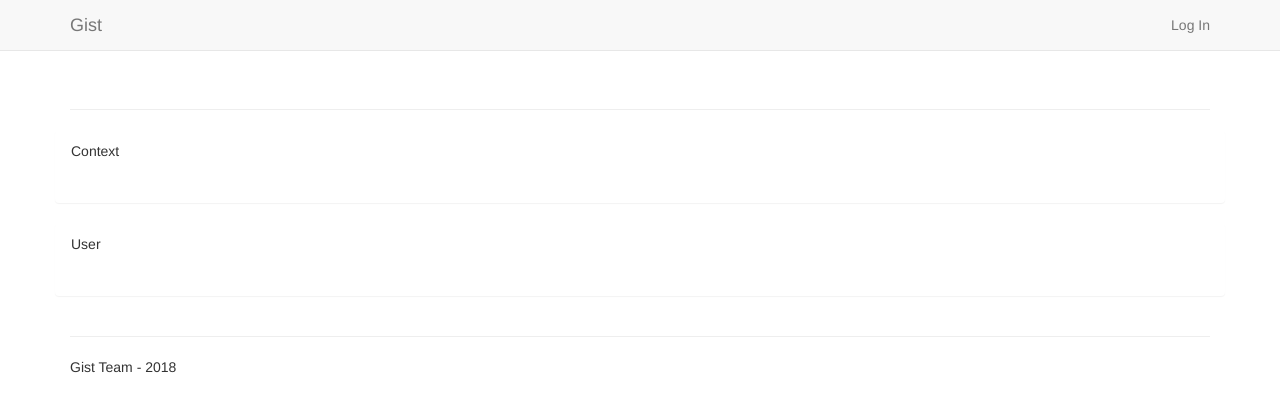
After one commit to supersangjin/gist_flask, a Flask app: template app/templates/article_detail.html in a window 1280 px wide. The commit adds this page. Shown: the top 412 px of the page. Run offline with Flask 2, Linux system fonts and the light colour scheme; the template is opened without the code that fills it, so the values that code supplies are empty; parts of the project's set-up code (start-up, migrations or seed data) failed here and were passed over; some libraries are stand-ins or nearby versions.

Commit message:
article details

```diff
--- /dev/null
+++ b/app/templates/article_detail.html
@@ -0,0 +1,23 @@
+{% extends "layout.html" %}
+{% block content %}
+
+<div class="user-profile">
+  <div class="page-header">
+    <h2>{{ article.Article.article_title }}</h2>
+  </div>
+
+  <div class="row">
+    <div class="panel">
+      <div class="panel-heading">Context</div>
+      <div class="panel-body">{{ article.Article.article_context }}</div>
+    </div>
+
+    <div class="panel">
+      <div class="panel-heading">User</div>
+      <div class="panel-body">{{ article.User.email }}</div>
+    </div>
+
+  </div>
+</div>
+
+{% endblock %}
--- a/app/templates/articles.html
+++ b/app/templates/articles.html
@@ -10,13 +10,15 @@
       <tr>
         <th>Title</th>
         <th>Context</th>
+        <th>Author</th>
       </tr>
     </thead>
     <tbody>
       {% for article in articles %}
       <tr>
-        <td>{{ article.article_title }}</td>
+        <td><a href="{{ url_for('articles.article_details', article_id=article.id) }}">{{ article.article_title }}</a></td>
         <td>{{ article.article_context }}</td>
+        <td>{{ article.user_id }}</td>
       </tr>
       {% endfor %}
     </tbody>
```
Also changed, not shown: app/articles/views.py (+12 -2 lines).
